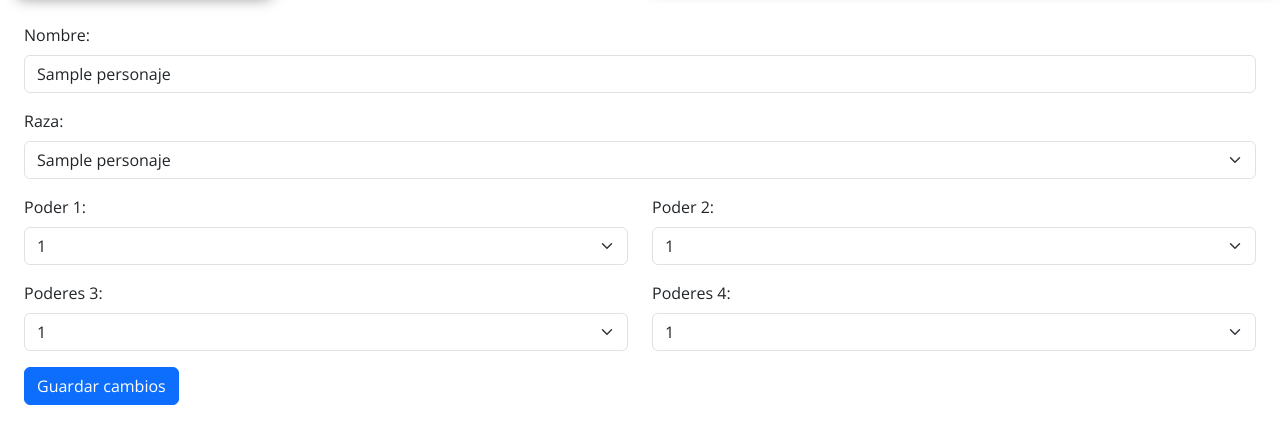
After one commit to juliobascu/juegorol, a Flask app: template templates/editorPj.html in a window 1280 px wide. The commit adds this page. Shown: the part 77-503 px from the top of the page. Run offline with Flask 3, Linux system fonts and the light colour scheme; the template is opened without the code that fills it: most values are stand-ins (such as "Sample title", 1, 10 or a date in 2020); parts of the project's set-up code (start-up, migrations or seed data) failed here and were passed over; some libraries are stand-ins or nearby versions.

Commit message:
Session GM y Avance EditorPj

```diff
--- a/app.py
+++ b/app.py
@@ -4,15 +4,15 @@ from flask_mysqldb import MySQL, MySQLdb
 
 app = Flask(__name__)
 
-#app.config['MYSQL_HOST'] = 'localhost'
-#app.config['MYSQL_USER'] = 'root'
-#app.config['MYSQL_PASSWORD'] = "root"
+app.config['MYSQL_HOST'] = 'localhost'
+app.config['MYSQL_USER'] = 'root'
+app.config['MYSQL_PASSWORD'] = "abc.123"
+app.config['MYSQL_DB'] = 'juegorol'
+
+#app.config['MYSQL_HOST'] = 'db4free.net'
+#app.config['MYSQL_USER'] = 'usuario1234'
+#app.config['MYSQL_PASSWORD'] = "usuario1234"
 #app.config['MYSQL_DB'] = 'juegorol'
-
-app.config['MYSQL_HOST'] = 'db4free.net'
-app.config['MYSQL_USER'] = 'usuario1234'
-app.config['MYSQL_PASSWORD'] = "usuario1234"
-app.config['MYSQL_DB'] = 'juegorol'
 
 mysql = MySQL(app)
 
@@ -42,13 +42,11 @@ def login():
                         cursor.close()
                         return render_template("jugador.html", NombreU=usuario[1], usuariosN=usuariosN, nusuarios = nusuarios)
                     else:
-                        conn = mysql.connection
-                        cursor = conn.cursor()
-                        cursor.execute("SELECT * FROM juegorol.usuarios")
-                        usuariosN = cursor.fetchall()
                         nusuarios = len(usuarios)
-                        cursor.close()
-                        return render_template("GM.html", NombreU=usuario[1], usuariosN=usuariosN, nusuarios = nusuarios)
+                        session["GM_logeado"] = True
+                        session["nombre_usuario"] = usuario[1]
+                        session["usuariosTotales"] = nusuarios
+                        return redirect(url_for("paginaGM"))
                 else:
                     flash("Contraseña incorrecta...")
                     cursor.close()
@@ -60,6 +58,51 @@ def login():
         cursor.close()
     else:
         return render_template("index.html")
+
+@app.route("/logOut")
+def logOut():
+    session.pop("GM_logeado", None)
+    return redirect(url_for("index"))
+
+@app.route("/paginaGM")
+def paginaGM():
+    if session.get("GM_logeado"):
+        conn = mysql.connection
+        cursor = conn.cursor()
+        cursor.execute("SELECT * FROM juegorol.usuarios")
+        usuariosN = cursor.fetchall()
+        cursor.close()
+        return render_template("GM.html", usuariosN=usuariosN, NombreU=session["nombre_usuario"], nusuarios=session["usuariosTotales"])
+    else:
+        return redirect(url_for("login"))
+
+@app.route('/buscar_personaje', methods=['POST'])
+def buscar_personaje():
+    id_personaje = request.form['idpj']
+    conn = mysql.connection
+    cursor = conn.cursor()
+    cursor.execute("SELECT * FROM personajes WHERE ID_Personaje = %s", (id_personaje,))
+    personaje = cursor.fetchone()
+    print(personaje)
+    cursor.execute("SELECT Nombre_Habilidad FROM habilidades a INNER JOIN personaje_habilidades aa ON a.ID_Habilidad = aa.ID_Habilidad WHERE aa.ID_Personaje = %s", (id_personaje,))
+    habilidades = cursor.fetchall()
+    print(habilidades)
+    cursor.execute("SELECT Nombre_Poder FROM poderes p INNER JOIN personaje_poderes pp ON p.ID_Poder = pp.ID_Poder WHERE pp.ID_Personaje = %s", (id_personaje,))
+    poderes = cursor.fetchall()
+    print(poderes)
+    cursor.execute("SELECT Nombre_Poder FROM poderes WHERE Raza = %s", (personaje[4],))
+    poderesRaza = cursor.fetchall()
+    print(poderesRaza)
+    cursor.execute("SELECT Nombre_Equipamiento, Cantidad FROM equipamientos e INNER JOIN personaje_equipamientos ee ON e.ID_Equipamiento = ee.ID_Equipamiento WHERE ee.ID_Personaje = %s", (id_personaje,))
+    equipamientos = cursor.fetchall()
+    print(equipamientos)
+    cursor.execute("SELECT * FROM razas")
+    razas = cursor.fetchall()
+    print(razas)
+    cursor.close()
+
+    return render_template("editorPj.html", personaje=personaje, habilidades=habilidades, poderes=poderes, poderesRaza=poderesRaza, equipamientos=equipamientos, razas=razas)
+
 
 @app.context_processor
 def utility_processor():
@@ -107,7 +150,7 @@ def agregar_poder():
         cursor = conn.cursor()
         cursor.execute("INSERT INTO poderes (Nombre_Poder, Detalle, Raza) VALUES (%s, %s, %s)", (nombre_poder, detalle_poder, raza_poder))
         mysql.connection.commit()
-        return "Ingresado"
+        return redirect(url_for("paginaGM"))
 
 @app.route('/agregar_habilidad', methods=['POST'])
 def agregar_habilidad():
@@ -118,7 +161,39 @@ def agregar_habilidad():
         cursor = conn.cursor()
         cursor.execute("INSERT INTO habilidades (Nombre_Habilidad, Condicional_Raza) VALUES (%s, %s)", (nombre_habilidad, raza_habilidad))
         mysql.connection.commit()
-        return 2
+        return redirect(url_for("paginaGM"))
+
+@app.route('/agregar_raza', methods=['POST'])
+def agregar_raza():
+    if request.method == "POST":
+        nombre_raza = request.form['nombreRaza']
+        conn = mysql.connection
+        cursor = conn.cursor()
+        cursor.execute("INSERT INTO poderes (Raza) VALUES (%s)", (nombre_raza,))
+        mysql.connection.commit()
+        return redirect(url_for("paginaGM"))
+
+@app.route('/agregar_equipamiento', methods=['POST'])
+def agregar_equipamiento():
+    if request.method == "POST":
+        nombre_equipamiento = request.form['nombreEquipamiento']
+        conn = mysql.connection
+        cursor = conn.cursor()
+        cursor.execute("INSERT INTO equipamientos (Nombre_Equipamiento) VALUES (%s)", (nombre_equipamiento,))
+        mysql.connection.commit()
+        return redirect(url_for("paginaGM"))
+
+@app.route('/agregar_estado', methods=['POST'])
+def agregar_estado():
+    if request.method == "POST":
+        nombre_estado = request.form['nombreEstado']
+        conn = mysql.connection
+        cursor = conn.cursor()
+        cursor.execute("INSERT INTO estados (Nombre_Estado) VALUES (%s)", (nombre_estado,))
+        mysql.connection.commit()
+        return redirect(url_for("paginaGM"))
+
+
 @app.route('/actualizarHabilidades', methods=['POST'])
 def actualizarHabilidades():
     data = request.get_json()
--- a/static/css/GM.css
+++ b/static/css/GM.css
@@ -3,6 +3,9 @@
 *{
     font-family: "Open Sans";
     font-weight: 400;
+}
+body{
+    min-height: 90vh;
 }
 header {
     display: flex;
--- /dev/null
+++ b/templates/editorPj.html
@@ -0,0 +1,113 @@
+<!DOCTYPE html>
+<html lang="es">
+<head>
+    <meta charset="UTF-8">
+    <meta http-equiv="X-UA-Compatible" content="IE=edge">
+    <meta name="viewport" content="width=device-width, initial-scale=1.0">
+    <title>Editor de Personaje</title>
+    <link rel="shortcut icon" href="../static/img/logo.ico" type="image/x-icon">
+    <link href="https://cdn.jsdelivr.net/npm/bootstrap@5.3.0-alpha3/dist/css/bootstrap.min.css" rel="stylesheet" integrity="sha384-KK94CHFLLe+nY2dmCWGMq91rCGa5gtU4mk92HdvYe+M/SXH301p5ILy+dN9+nJOZ" crossorigin="anonymous">
+    <script src="https://cdn.jsdelivr.net/npm/bootstrap@5.3.0-alpha3/dist/js/bootstrap.bundle.min.js" integrity="sha384-ENjdO4Dr2bkBIFxQpeoTz1HIcje39Wm4jDKdf19U8gI4ddQ3GYNS7NTKfAdVQSZe" crossorigin="anonymous"></script>
+    <link rel="stylesheet" href="{{ url_for('static', filename='css/GM.css') }}">
+    <script src="https://code.jquery.com/jquery-3.6.0.min.js"></script>
+</head>
+<body>
+    <header>
+        <div id="nombreGM" class="">
+            <div class="">
+                Editor de Personaje
+            </div>
+        </div>
+        <div id="botones" class="btn-group botones">
+            <a href="{{url_for('paginaGM')}}" class="btn btn-light boton">Volver</a>
+          </div>
+    </header>
+    <main>
+        <div class="container-fluid p-4">
+            <form id="editarPersonajeForm">
+                <div class="mb-3">
+                    <label for="nombre" class="form-label">Nombre:</label>
+                    <input type="text" class="form-control" id="nombre" name="nombre" value="{{ personaje[3] }}" required>
+                </div>
+                <div class="mb-3">
+                    <label for="raza" class="form-label">Raza:</label>
+                    <select class="form-select" id="razas" name="razas">
+                        <option value="{{ personaje[4] }}" selected>{{ personaje[4] }}</option>
+                        {% for raza in razas %}
+                            {% if raza[0] != personaje[4] %}
+                                <option value="{{ raza[0] }}">{{ raza[0] }}</option>
+                            {% endif %}
+                        {% endfor %}
+                    </select>
+                </div>
+                <!-- Otros campos del formulario para editar los detalles del personaje -->
+
+                <div class="row">
+                    <div class="col">
+                        <div class="mb-3">
+                            <label for="poder" class="form-label">Poder 1:</label>
+                            <select class="form-select" id="poder" name="poder" >
+                                <option selected>{{ poderes[0][0] }}</option>
+                                {% for poder in poderes[1:] %}
+                                    {% if poder[0] not in poderes %}
+                                        <option value="{{ poder[0] }}">{{ poder[0] }}</option>
+                                    {% endif %}
+                                {% endfor %}
+                            </select>
+                        </div>
+                    </div>
+                    <div class="col">
+                        <div class="mb-3">
+                            <label for="poder2" class="form-label">Poder 2:</label>
+                            <select class="form-select" id="poder2" name="poder2">
+                                <option selected>{{ poderes[1][0] }}</option>
+                                {% for poder in poderes[1:] %}
+                                    {% if poder[1] not in poderes %}
+                                        <option value="{{ poder[0] }}">{{ poder[0] }}</option>
+                                    {% endif %}
+                                {% endfor %}
+                            </select>
+                        </div>
+                    </div>
+                </div>
+                <div class="row">
+                    <div class="col">
+                        <div class="mb-3">
+                            <label for="poderes3" class="form-label">Poderes 3:</label>
+                            <select class="form-select" id="habilidades3" name="habilidades3">
+                                <option selected disabled>{{ poderes[2][0] }}</option>
+                                {% for poder in poderes[1:] %}
+                                    {% if poder[2] not in poderes_asignados %}
+                                        <option value="{{ poder[0] }}">{{ poder[0] }}</option>
+                                    {% endif %}
+                                {% endfor %}
+                            </select>
+                        </div>
+                    </div>
+                    <div class="col">
+                        <div class="mb-3">
+                            <label for="poderes4" class="form-label">Poderes 4:</label>
+                            <select class="form-select" id="habilidades4" name="habilidades4">
+                                <option selected disabled>{{ poderes[0][0] }}</option>
+                                {% for poder in poderes[1:] %}
+                                    {% if poder[3] not in poderes_asignados %}
+                                        <option value="{{ poder[0] }}">{{ poder[0] }}</option>
+                                    {% endif %}
+                                {% endfor %}
+                            </select>
+                        </div>
+                    </div>
+                </div>
+
+                <!-- Otros campos del formulario para editar las habilidades, poderes y equipamientos -->
+
+                <button type="submit" class="btn btn-primary">Guardar cambios</button>
+            </form>
+        </div>
+    </main>
+    <footer>
+        <div class="footer">
+            <p>&copy; Infinity Creations</p>
+        </div>
+    </footer>
+</body>
```
Also changed, not shown: templates/GM.html (+10 -32 lines), templates/informe.html (+10 -9 lines).
